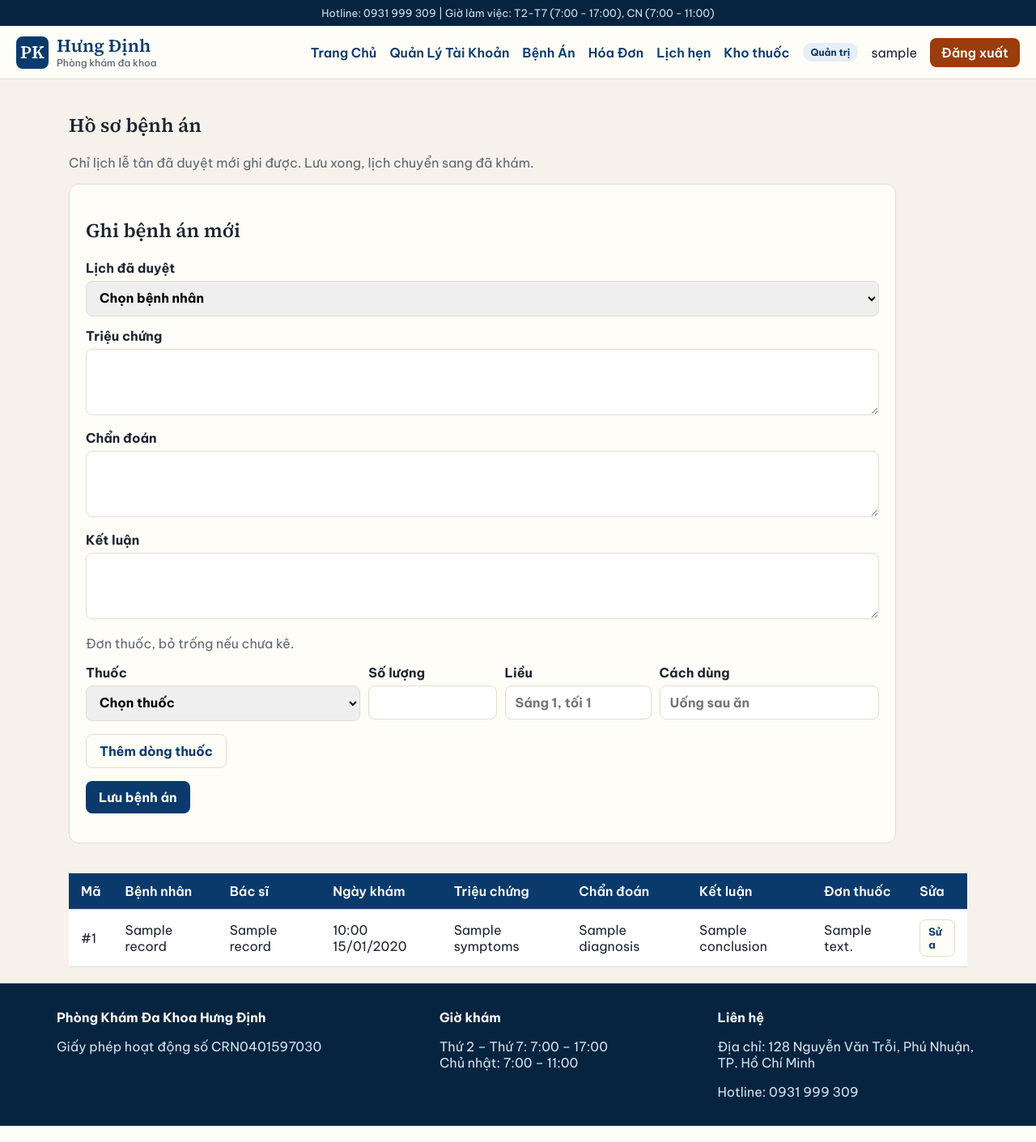
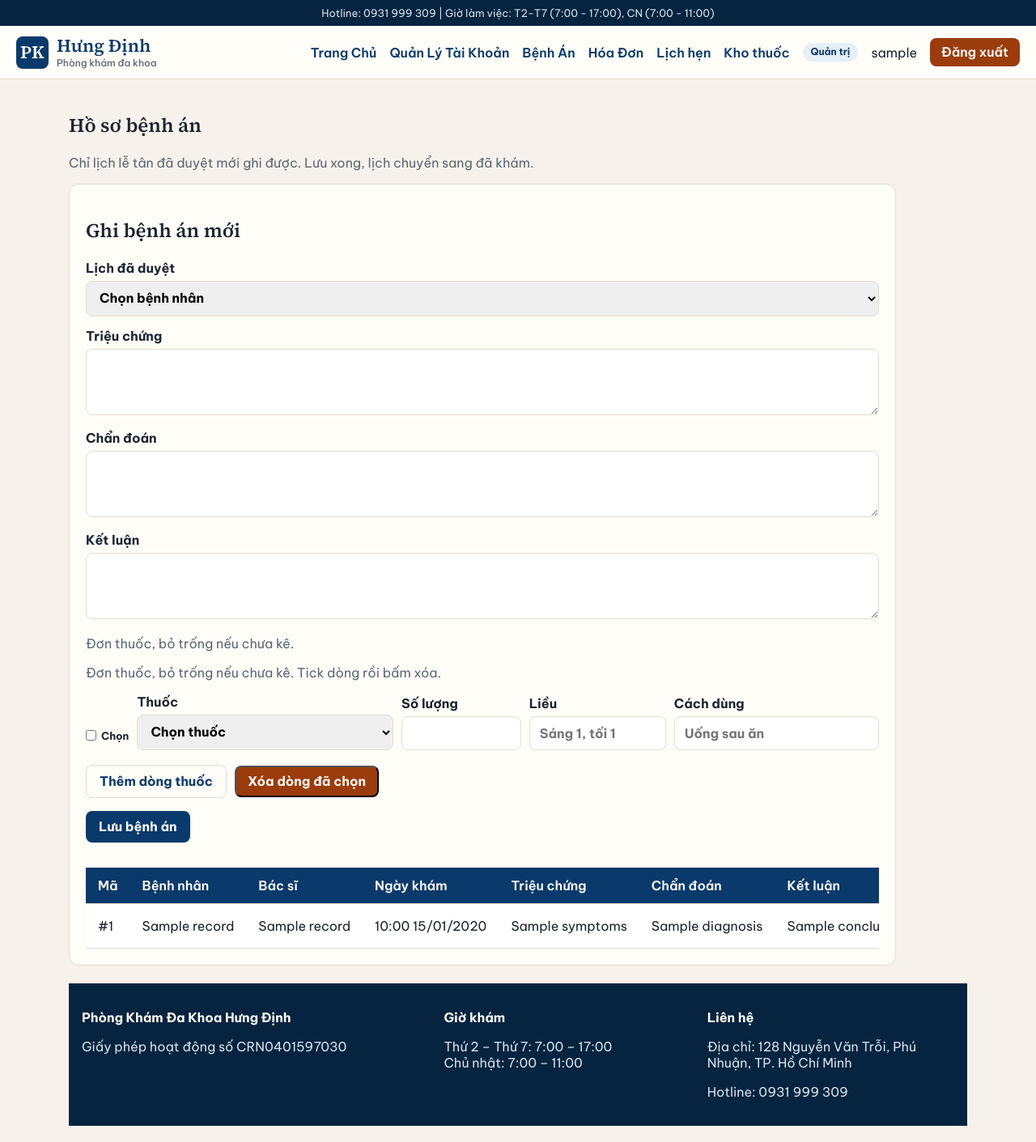
Before and after one commit to khanhkid78-star/DACS2-WebsitePhongKham, a PHP site: template phong-kham-app/app/views/doctor/medical_records.php in a window 1280 px wide. Shown: the whole page at 81% size. Run offline with PHP 8.4, Linux system fonts and the light colour scheme; the visitor is signed in with stand-in values (Sample User, id 1); the template is opened without the code that fills it: most values are stand-ins (such as "Sample title", 1, 10 or a date in 2020); data that the repository does not hold is empty.

Commit message:
role fix

```diff
--- a/phong-kham-app/app/controllers/AuthController.php
+++ b/phong-kham-app/app/controllers/AuthController.php
@@ -46,6 +46,7 @@ class AuthController {
                     $_SESSION['receptionist_id'] = $user['receptionist_id'];
                     $_SESSION['patient_id'] = $user['patient_id'];
 
+                    session_regenerate_id(true);
                     Auth::remember();
                     header('Location: ' . $this->afterLoginUrl($user['role'], $next, $doctor_id));
                     exit();
--- a/phong-kham-app/app/helpers/Auth.php
+++ b/phong-kham-app/app/helpers/Auth.php
@@ -113,9 +113,23 @@ class Auth {
         ));
     }
 
-    public static function forget() {
-        setcookie(self::COOKIE, '', time() - 3600, '/');
-        setcookie(session_name(), '', time() - 3600, '/');
+        public static function forget() {
+        $secure = (!empty($_SERVER['HTTPS']) && $_SERVER['HTTPS'] !== 'off')
+            || (isset($_SERVER['HTTP_X_FORWARDED_PROTO']) && $_SERVER['HTTP_X_FORWARDED_PROTO'] === 'https');
+        setcookie(self::COOKIE, '', array(
+            'expires' => time() - 3600,
+            'path' => '/',
+            'secure' => true,
+            'httponly' => true,
+            'samesite' => 'Lax',
+        ));
+        setcookie(session_name(), '', array(
+            'expires' => time() - 3600,
+            'path' => '/',
+            'secure' => $secure,
+            'httponly' => true,
+            'samesite' => 'Lax',
+        ));
     }
 
     private static function restoreFromCookie() {
--- a/phong-kham-app/app/views/doctor/medical_records.php
+++ b/phong-kham-app/app/views/doctor/medical_records.php
@@ -67,7 +67,13 @@ require_once __DIR__ . '/../partials/navbar.php';
 
         <p class="lead">Đơn thuốc, bỏ trống nếu chưa kê.</p>
         <div id="rx-lines">
+                    <p class="lead">Đơn thuốc, bỏ trống nếu chưa kê. Tick dòng rồi bấm xóa.</p>
+        <div id="rx-lines">
             <div class="rx-line" data-line>
+                <label class="rx-check">
+                    <input type="checkbox" data-line-check>
+                    Chọn
+                </label>
                 <label>
                     Thuốc
                     <select name="medicine_id[]">
@@ -94,8 +100,9 @@ require_once __DIR__ . '/../partials/navbar.php';
                 </label>
             </div>
         </div>
-        <p>
+        <p class="actions">
             <button class="btn-ghost" type="button" data-add-line>Thêm dòng thuốc</button>
+            <button class="btn-logout" type="button" data-remove-line>Xóa dòng đã chọn</button>
         </p>
         <p>
             <button class="btn-navy" type="submit">Lưu bệnh án</button>
--- a/phong-kham-app/app/views/partials/header.php
+++ b/phong-kham-app/app/views/partials/header.php
@@ -8,4 +8,8 @@
     <link href="https://fonts.googleapis.com/css2?family=Be+Vietnam+Pro:wght@400;500;600;700&family=Source+Serif+4:opsz,wght@8..60,600&display=swap" rel="stylesheet">
     <link rel="stylesheet" href="/public/css/style.css">
 </head>
-<body>
+<?php
+require_once __DIR__ . '/../../helpers/Auth.php';
+Auth::startSession();
+?>
+<body data-user="<?php echo (int) ($_SESSION['user_id'] ?? 0); ?>">
--- a/phong-kham-app/public/css/style.css
+++ b/phong-kham-app/public/css/style.css
@@ -574,16 +574,31 @@ button { font: inherit; }
 
 .rx-line {
     display: grid;
-    grid-template-columns: 1.5fr 0.7fr 0.8fr 1.2fr;
+    grid-template-columns: auto 1.5fr 0.7fr 0.8fr 1.2fr;
     gap: 10px;
+    align-items: end;
     margin-top: 8px;
+}
+
+.rx-check {
+    display: flex;
+    align-items: center;
+    gap: 6px;
+    margin: 0 0 10px;
+    font-size: 13px;
+    white-space: nowrap;
+}
+
+.rx-check input {
+    width: auto;
+    margin: 0;
 }
 
 .rx-line label { margin-top: 0; }
 
 td form {
-    display: inline-block;
-    margin: 0 6px 6px 0;
+    display: block;
+    margin: 0 0 6px;
 }
 
 td .btn-navy,
@@ -591,9 +606,19 @@ td .btn-ghost,
 td .btn-logout {
     padding: 6px 10px;
     font-size: 13px;
+    text-align: center;
 }
 
-.table-wrap td { overflow-wrap: anywhere; }
+td .btn-navy:hover,
+td .btn-ghost:hover,
+td .btn-logout:hover,
+td .btn-navy:active,
+td .btn-ghost:active,
+td .btn-logout:active {
+    transform: none;
+    box-shadow: none;
+}
+
 
 input:focus,
 select:focus,
@@ -745,3 +770,27 @@ body.modal-lock { overflow: hidden; }
         transition: none;
     }
 }
+
+.badge,
+.role-chip,
+.btn-navy,
+.btn-ghost,
+.btn-booking,
+.btn-logout {
+    white-space: nowrap;
+    line-height: 1.2;
+}
+
+.table-wrap th,
+.table-wrap td {
+    white-space: nowrap;
+    vertical-align: middle;
+}
+
+.navbar-brand {
+    flex: 0 0 auto;
+}
+
+.nav-links {
+    margin-left: auto;
+}
--- a/phong-kham-app/public/js/site.js
+++ b/phong-kham-app/public/js/site.js
@@ -118,7 +118,9 @@ if (addLine) {
         }
         var copy = row.cloneNode(true);
         copy.querySelectorAll("input, select, textarea").forEach(function (field) {
-            if (field.tagName === "SELECT") {
+            if (field.type === "checkbox") {
+                field.checked = false;
+            } else if (field.tagName === "SELECT") {
                 field.selectedIndex = 0;
             } else {
                 field.value = "";
@@ -151,3 +153,73 @@ if (rolePick) {
     rolePick.addEventListener("change", syncRole);
     syncRole();
 }
+
+var removeLine = document.querySelector("[data-remove-line]");
+if (removeLine) {
+    removeLine.addEventListener("click", function () {
+        var box = document.getElementById("rx-lines");
+        if (!box) {
+            return;
+        }
+        var rows = Array.prototype.slice.call(box.querySelectorAll("[data-line]"));
+        var picked = rows.filter(function (row) {
+            var tick = row.querySelector("[data-line-check]");
+            return tick && tick.checked;
+        });
+        if (!picked.length) {
+            alert("Chọn ít nhất một dòng thuốc.");
+            return;
+        }
+        if (picked.length >= rows.length) {
+            picked.forEach(function (row, index) {
+                if (index === 0) {
+                    row.querySelectorAll("input, select, textarea").forEach(function (field) {
+                        if (field.type === "checkbox") {
+                            field.checked = false;
+                        } else if (field.tagName === "SELECT") {
+                            field.selectedIndex = 0;
+                        } else {
+                            field.value = "";
+                        }
+                    });
+                } else {
+                    row.remove();
+                }
+            });
+            return;
+        }
+        picked.forEach(function (row) {
+            row.remove();
+        });
+    });
+}
+
+document.addEventListener("submit", function (event) {
+    var form = event.target;
+    if (!form || form.tagName !== "FORM") {
+        return;
+    }
+    var field = form.querySelector("input[name=posted_user_id]");
+    if (!field) {
+        field = document.createElement("input");
+        field.type = "hidden";
+        field.name = "posted_user_id";
+        form.appendChild(field);
+    }
+    field.value = document.body.getAttribute("data-user") || "0";
+});
+
+document.addEventListener("visibilitychange", function () {
+    if (document.visibilityState !== "visible") {
+        return;
+    }
+    var mine = document.body.getAttribute("data-user") || "0";
+    fetch("/index.php?action=whoami", { credentials: "same-origin", cache: "no-store" })
+        .then(function (res) { return res.json(); })
+        .then(function (data) {
+            if (String(data.user_id) !== String(mine)) {
+                window.location.reload();
+            }
+        })
+        .catch(function () {});
+});
```
Also changed, not shown: phong-kham-app/api/index.php (+18 -0 lines).
